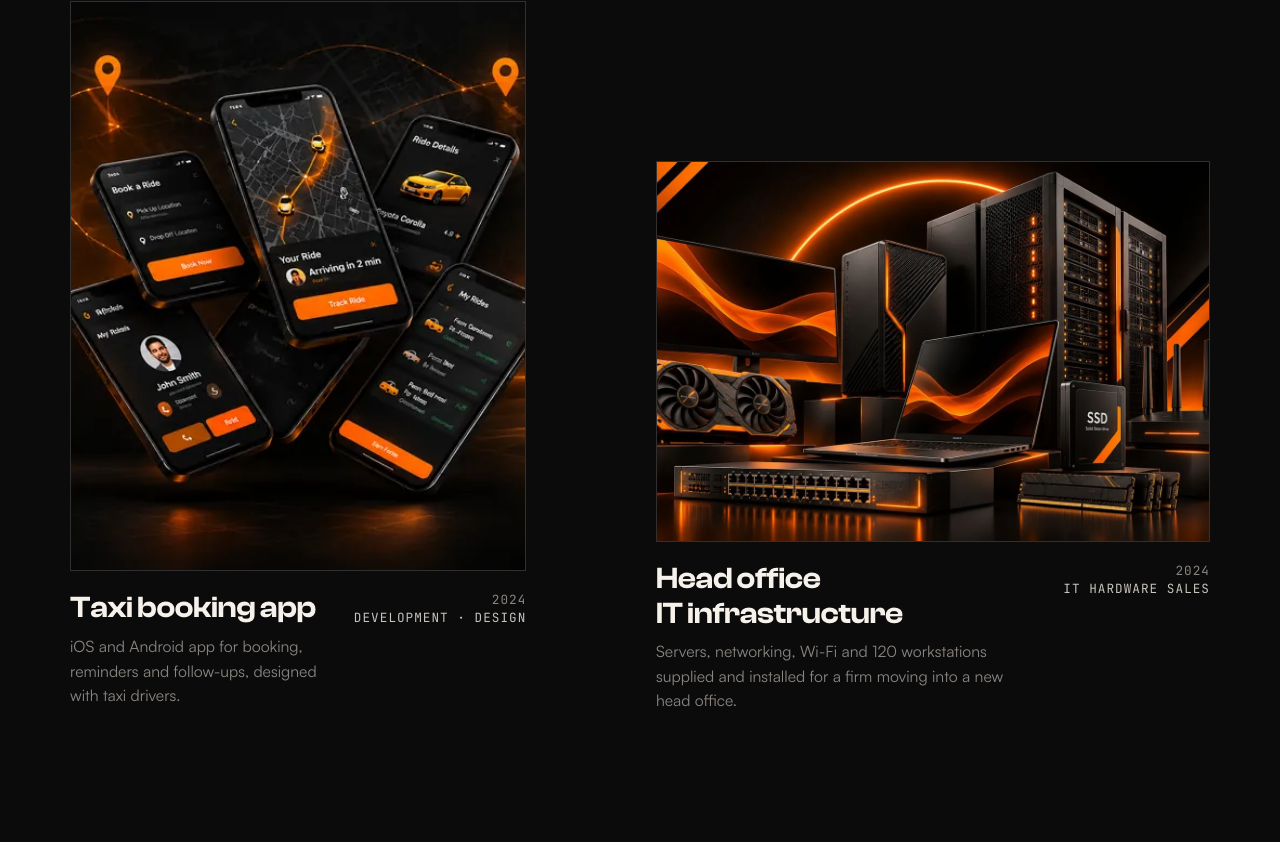
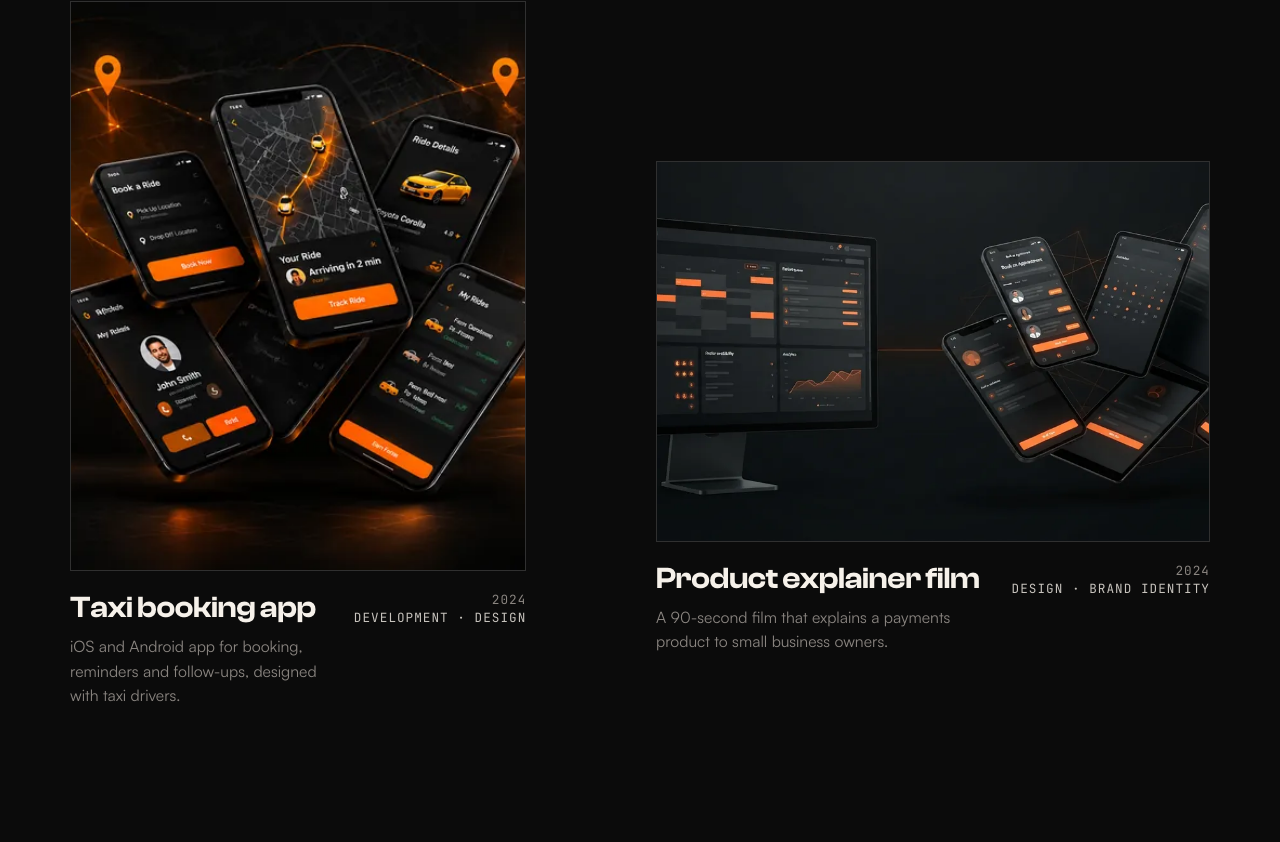
Before and after one commit to ArqumUsmani/techventics, a Next.js app: page / in a window 1280 px wide. Shown: the part 5958-6800 px from the top of the page. Built offline with nearby package versions, Linux system fonts and the light colour scheme; no server answers.

Commit message:
Restore the Product explainer film project, tagged Design and Brand Identity
It is not an IT hardware project; the IT infrastructure placeholder is removed.

Co-Authored-By: Claude Opus 5.5 <noreply@anthropic.com>

```diff
--- a/content/projects.ts
+++ b/content/projects.ts
@@ -116,40 +116,40 @@ export const projects: Project[] = [
     ],
   },
   {
-    id: "office-it-infrastructure",
+    id: "explainer-film",
     placeholder: true,
-    title: "Head office IT infrastructure",
-    client: "Professional services client",
+    title: "Product explainer film",
+    client: "Fintech client",
     year: "2024",
-    services: ["it-hardware"],
-    summary: "Servers, networking, Wi-Fi and 120 workstations supplied and installed for a firm moving into a new head office.",
-    image: "/images/services/it-hardware-1.webp",
+    services: ["design", "brand-identity"],
+    summary: "A 90-second film that explains a payments product to small business owners.",
+    image: "/images/services/project-explainer.webp",
     previewSrc: null,
     gallery: [
       {
-        src: "/images/services/it-hardware-1.webp",
-        srcSmall: "/images/services/it-hardware-1-800.webp",
-        alt: "Server rack, network switch, Wi-Fi router, workstation, laptop, SSDs and memory supplied for the project",
+        src: "/images/services/project-explainer.webp",
+        srcSmall: "/images/services/project-explainer-800.webp",
+        alt: "Still from the product explainer film",
         width: 1400,
-        height: 788,
+        height: 594,
       },
     ],
     overview:
-      "A growing professional services firm was moving 120 staff into a new head office. We specified, supplied and installed the IT hardware, from the server room to every desk, so the team could start work on day one.",
+      "A payments company needed to explain its product to small business owners who had never heard of it, in the time it takes to scroll past an ad.",
     challenge:
-      "The old office ran on ageing PCs, a single consumer router and a file server under a desk. The move date was fixed, the budget was set, and the firm could not afford a week of downtime while everything was replaced.",
+      "The product does a lot, and early pitches tried to say all of it. Owners switched off before they understood the one thing it does for them.",
     approach: [
-      "A site survey and a needs review with each department, turned into one hardware plan and a fixed quote.",
-      "Rack servers and storage from Dell and HPE, with backups and room to grow, installed in a new server room.",
-      "Cisco switching, Fortinet firewalls and business Wi-Fi covering all three floors.",
-      "120 Lenovo workstations and laptops, imaged and labelled, and set up at each desk over the weekend before the move.",
+      "Interviews with shop owners to find the one problem they recognise straight away.",
+      "A script built around that problem, cut until it fit in 90 seconds.",
+      "Storyboards, then a film produced in the brand's colours and type.",
+      "Cut-downs for social, sales calls and the product's onboarding screen.",
     ],
     outcome:
-      "Staff walked into a working office on Monday morning. The firm now has one supplier for hardware, warranties and upgrades, and room to add another 50 people without rebuilding the network.",
+      "The film now opens every sales call and runs on the product's sign-up page.",
     results: [
-      { value: "120", label: "Workstations and laptops deployed" },
-      { value: "0 days", label: "Downtime during the move" },
-      { value: "3 floors", label: "Covered by business Wi-Fi" },
+      { value: "90s", label: "Running time" },
+      { value: "4", label: "Cut-downs for different channels" },
+      { value: "+35%", label: "Sign-ups from the landing page" },
     ],
   },
 ];
```
Also changed, not shown: public/images/services/project-explainer-800.webp (added), public/images/services/project-explainer.webp (added).
